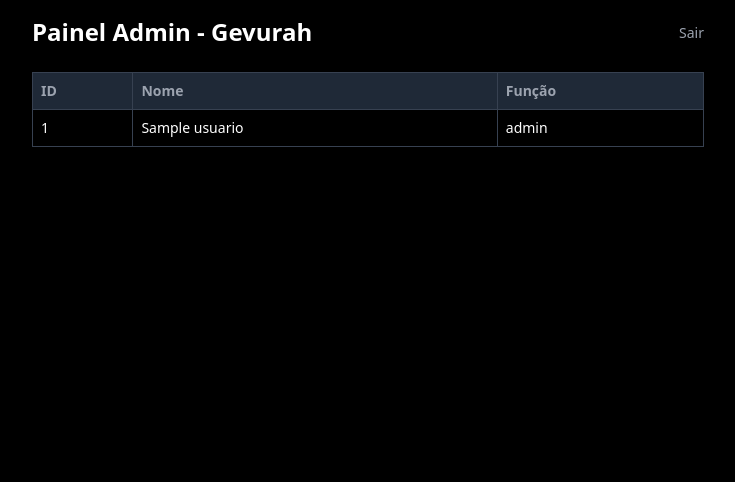
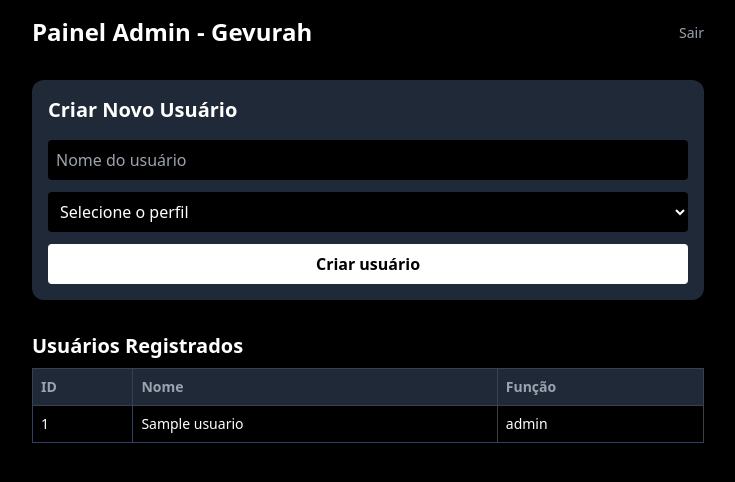
Before and after one commit to pedrocamposlive/Gevurah, a Flask app: page /admin in a window 1280 px wide. Shown: the top 482 px of the page, without its empty margins (272-1007 px from the left). Run offline with Flask 3, Linux system fonts and the light colour scheme; the visitor is signed in with stand-in values (Sample User, id 1); a database or web service that is not in the repository returns one stand-in record (values such as "Sample title"); some libraries are stand-ins or nearby versions.

Commit message:
Update admin.html

```diff
--- a/templates/admin.html
+++ b/templates/admin.html
@@ -8,14 +8,33 @@
 </head>
 <body class="bg-black text-white min-h-screen font-sans p-4">
 
-  <div class="max-w-2xl mx-auto">
-    <div class="flex justify-between items-center mb-6">
+  <div class="max-w-2xl mx-auto space-y-8">
+
+    <!-- Topo -->
+    <div class="flex justify-between items-center">
       <h1 class="text-2xl font-bold">Painel Admin - Gevurah</h1>
       <form action="/logout" method="get">
         <button class="text-sm text-gray-400 hover:text-white">Sair</button>
       </form>
     </div>
 
+    <!-- ✅ Formulário de criação de usuário -->
+    <div class="bg-gray-800 p-4 rounded-xl space-y-4">
+      <h2 class="text-xl font-semibold mb-2">Criar Novo Usuário</h2>
+      <form action="/criar_usuario" method="POST" class="flex flex-col gap-3">
+        <input type="text" name="nome" placeholder="Nome do usuário" required class="bg-black p-2 rounded text-white" />
+        <select name="role" required class="bg-black p-2 rounded text-white">
+          <option value="">Selecione o perfil</option>
+          <option value="aluno">Aluno</option>
+          <option value="coach">Coach</option>
+        </select>
+        <button type="submit" class="bg-white text-black font-bold py-2 rounded">Criar usuário</button>
+      </form>
+    </div>
+
+    <!-- Lista de usuários -->
+    <div>
+      <h2 class="text-xl font-semibold mb-2 mt-4">Usuários Registrados</h2>
       <table class="w-full text-sm text-left border border-gray-700">
         <thead class="text-gray-400 bg-gray-800">
           <tr>
@@ -36,5 +55,7 @@
       </table>
     </div>
 
+  </div>
+
 </body>
 </html>
```
Lines whose indentation alone changed are shown as unchanged.
